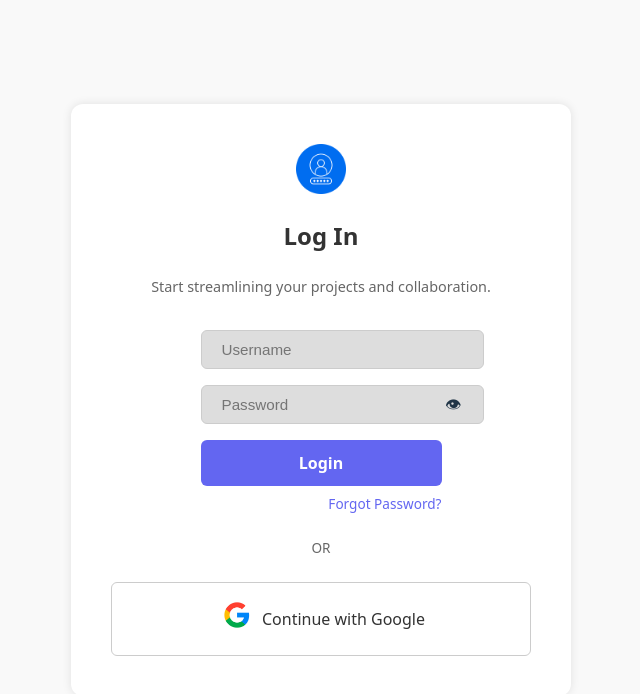
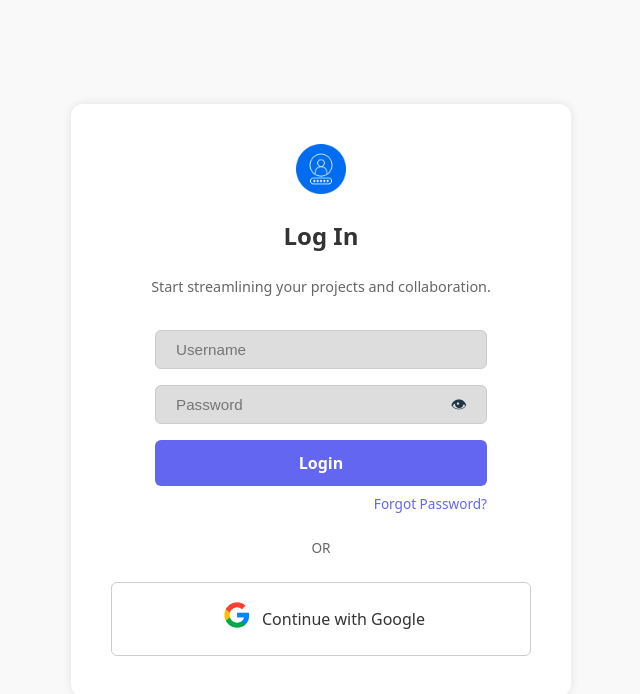
Before and after one commit to APP4080A/copilot-deployment, a React (Vite) app in the folder frontend/: page / in a window 1280 px wide. Shown: the top 694 px of the page, without its empty margins (319-959 px from the left). Built offline with nearby package versions, Linux system fonts and the light colour scheme.

Commit message:
input fields aligned

```diff
--- a/frontend/src/pages/login.css
+++ b/frontend/src/pages/login.css
@@ -45,7 +45,7 @@ p {
 }
 
 form input {
-  width: 100%;
+  width: 290px;
   max-width: 100%;
   padding: 10px 20px;
   margin: 0.5rem 0;
@@ -65,7 +65,7 @@ form input {
 
 .toggle-password {
   position: absolute;
-  right: -20px;
+  right: 20px;
   top: 50%;
   transform: translateY(-50%);
   cursor: pointer;
```
